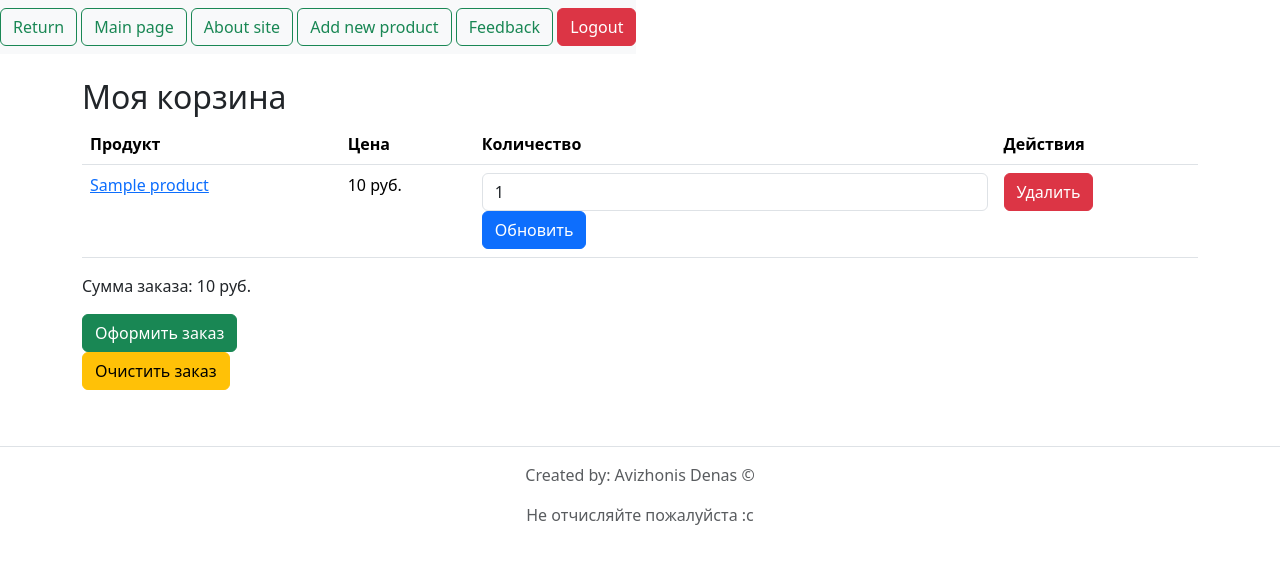
After one commit to denasko/tms-django, a Django app: page /shop/my_cart/ in a window 1280 px wide. The commit adds this page. Shown: the top 564 px of the page. Run offline with Django 5.2, Linux system fonts and the light colour scheme; a user stored in the database is signed in; tables that the repository leaves empty hold one stand-in row (values such as "Sample post").

Commit message:
create homework 27.

```diff
--- /dev/null
+++ b/mysite/context_processors.py
@@ -0,0 +1,16 @@
+from django.shortcuts import HttpResponse
+
+
+def base_template_context_processor(request: HttpResponse):
+    if 'next' not in request.GET:
+        return {}
+    next = request.GET['next']
+    if next.startswith('/polls'):
+        base_template = 'polls/base.html'
+    elif next.startswith('/articles'):
+        base_template = 'articles/base.html'
+    elif next.startswith('/shop'):
+        base_template = 'shop/base.html'
+    else:
+        base_template = None
+    return {'base_template': base_template}
--- a/mysite/urls.py
+++ b/mysite/urls.py
@@ -15,6 +15,7 @@ Including another URLconf
     2. Add a URL to urlpatterns:  path('blog/', include('blog.urls'))
 """
 from django.contrib import admin
+from django.contrib.auth.views import LoginView, LogoutView
 from django.urls import path, include
 
 urlpatterns = [
@@ -22,4 +23,7 @@ urlpatterns = [
     path('admin/', admin.site.urls),
     path('articles/', include('articles.urls')),
     path('shop/', include('shop.urls')),
+    path('accounts/login/', LoginView.as_view(), name='login'),
+    path('accounts/logout/', LogoutView.as_view(), name='logout'),
+    path('api/', include('api.urls')),
 ]
--- /dev/null
+++ b/shop/static/shop/css/style.css
@@ -0,0 +1,16 @@
+.centered-text {
+    text-align: center;
+    margin: 0 auto;
+    width: 80%;
+}
+
+.header {
+  display: flex;
+  justify-content: space-between;
+  width: 100%;
+}
+
+button {
+  flex: 1;
+  margin: 0 5px;
+}
--- a/shop/templates/shop/base.html
+++ b/shop/templates/shop/base.html
@@ -1,26 +1,45 @@
+{% load static %}
+
 <!DOCTYPE html>
 <html lang="en">
 <head>
     <meta charset="UTF-8">
-    {% if article.title %}
-    <title>{{article.title}}</title>
-    {% else %}
-        <title>{{title}}</title>
-    {% endif %}
+    <title>{% block title%} Main page {% endblock %}</title>
+    <link type="text/css" href="{% static 'shop/css/style.css' %}" rel="stylesheet"/>
+
 
 </head>
+<link href="https://cdn.jsdelivr.net/npm/bootstrap@5.3.2/dist/css/bootstrap.min.css" rel="stylesheet" integrity="sha384-T3c6CoIi6uLrA9TneNEoa7RxnatzjcDSCmG1MXxSR1GAsXEV/Dwwykc2MPK8M2HN" crossorigin="anonymous">
 <body>
-<ul>
+<div class="header">
+<nav class="navbar navbar-light bg-light">
+  <form class="form-inline">
+      <button onclick="javascript:history.back()" class="btn btn-outline-success" data-toggle="tooltip" data-placement="top" title="Click to return on last page">Return</button>
+      <button class="btn btn-outline-success" type="submit" formaction="{% url 'shop:index' %}" data-toggle="tooltip" data-placement="top" title="Click to return on main page">Main page</button>
+      <button class="btn btn-outline-success" type="submit" formaction="{% url 'shop:about' %}" data-toggle="tooltip" data-placement="top" title="Click to visit page about site">About site</button>
+      <button class="btn btn-outline-success" type="submit" formaction="{% url 'shop:add_product' %}" data-toggle="tooltip" data-placement="top" title="Click to add new product">Add new product</button>
+      <button class="btn btn-outline-success" type="submit" formaction="{% url 'shop:feedback' %}" data-toggle="tooltip" data-placement="top" title="Click to add your feedback">Feedback</button>
+      {% if user.is_authenticated %}
+        {% csrf_token %}
+        <input type="submit" value="Logout" class="btn btn-danger" formaction="{% url 'logout' %}?next={{ request.path }}" formmethod="post" data-toggle="tooltip" data-placement="top" title="Click to logout"/>
+    </form>
+      {% else %}
+    {% csrf_token %}
+    <input type="submit" value="Login" class="btn btn-info" formaction="{% url 'login' %}?next={{ request.path }}" formmethod="post" data-toggle="tooltip" data-placement="top" title="Click to login"/>
+{% endif %}
+  </form>
+</nav>
+    </div>
 
-    <li><a href="{% url 'shop:index' %}">Main page</a></li>
-    <li><a href="{% url 'shop:about' %}">About site</a></li>
-    <li><a href="{% url 'shop:add_product' %}">Add new product</a></li>
-    <li><a href="{% url 'shop:feedback' %}">Feedback</a></li>
-    <li><a href="{% url 'shop:login' %}">Login</a></li>
-
-</ul>
 
 {% block content%} {% endblock %}
 
-</body>
+<footer class="py-3 my-4">
+    <ul class="nav justify-content-center border-bottom pb-3 mb-3">
+    </ul>
+    <p class="text-center text-body-secondary">Created by: Avizhonis Denas ©</p>
+        <p class="text-center text-body-secondary">Не отчисляйте пожалуйста :c</p>
+
+</footer>
+
 </html>
--- a/shop/templates/shop/category.html
+++ b/shop/templates/shop/category.html
@@ -1,10 +1,13 @@
 {% extends 'shop/base.html' %}
+{% block title %} {{category}} {% endblock %}
 {% block content%}
+
+<h2>All products in category: <a href="{% url 'shop:category' category %}">{{ category|title }}</a></h2>
 
 <ul>
     <li>
         {% for product in products %}
-            <h3><a href="{% url 'shop:product' product.id %}"> {{ product.product_name }} </a></h3>
+            <h3><a href="{% url 'shop:product' product.id %}"> {{ product.product_name|title }} </a></h3>
             <p>{{ product.description|truncatewords:20 }}</p>
     </li>
 
--- /dev/null
+++ b/shop/templates/shop/my_cart.html
@@ -0,0 +1,54 @@
+{% extends 'shop/base.html' %}
+{% block title %}Корзина{% endblock %}
+{% block content %}
+    <div class="container mt-4">
+        <h2>Моя корзина</h2>
+
+        <table class="table">
+            <thead>
+            <tr>
+                <th scope="col">Продукт</th>
+                <th scope="col">Цена</th>
+                <th scope="col">Количество</th>
+                <th scope="col">Действия</th>
+            </tr>
+            </thead>
+            <tbody>
+            {% for entry in entries %}
+                <tr>
+                    <td>
+                        <a href="{% url 'shop:product' entry.product.id %}">{{ entry.product.product_name }}</a>
+                    </td>
+                    <td>{{ entry.product.price }} руб.</td>
+                    <td>
+                        <form class="form-inline" action="{% url 'shop:update_quantity' %}" method="post">
+                            {% csrf_token %}
+                            <input type="hidden" name="entry_id" value="{{ entry.id }}">
+                            <input type="number" name="quantity" value="{{ entry.count }}" min="0" class="form-control">
+                            <button type="submit" class="btn btn-primary ml-2">Обновить</button>
+                        </form>
+                    </td>
+                    <td>
+                        <form class="form-inline" action="{% url 'shop:remove_entry' %}" method="post">
+                            {% csrf_token %}
+                            <input type="hidden" name="entry_id" value="{{ entry.id }}">
+                            <button type="submit" class="btn btn-danger">Удалить</button>
+                        </form>
+                    </td>
+                </tr>
+            {% endfor %}
+            </tbody>
+        </table>
+
+        <p class="total">Сумма заказа: <span id="totalAmount" class="font-weight-bold">{{ total_amount }} руб.</span>
+        </p>
+        <form class="form-inline" action="{% url 'shop:process_order' %}" method="post">
+            {% csrf_token %}
+            <button type="submit" class="btn btn-success">Оформить заказ</button>
+        </form>
+        <form class="form-inline" action="{% url 'shop:clear_cart' %}" method="post">
+            {% csrf_token %}
+            <button type="submit" class="btn btn-warning">Очистить заказ</button>
+        </form>
+    </div>
+{% endblock %}
--- a/shop/urls.py
+++ b/shop/urls.py
@@ -9,7 +9,11 @@ urlpatterns = [
     path('add_product', views.add_product, name='add_product'),
     path('feedback', views.feedback, name='feedback'),
     path('login', views.login, name='login'),
-    path('<int:product_id>/', views.show_product, name='product'),
-    path('<str:category_name>/', views.show_category, name='category'),
+    path('<int:product_id>', views.show_product, name='product'),
+    path('<str:category_name>', views.show_category, name='category'),
+    path('add_to_cart/<int:product_id>', views.add_to_cart, name='add_to_cart'),
+    path('my_cart/', views.my_cart, name='my_cart'),
+    path('process_order/', views.index, name='process_order'),
+    path('clear_cart/', views.index, name='clear_cart'),
 
 ]
--- a/shop/views.py
+++ b/shop/views.py
@@ -1,10 +1,13 @@
+from django.contrib.auth.decorators import login_required
 from django.http import HttpResponse
-from django.shortcuts import render, get_object_or_404
+from django.shortcuts import render, get_object_or_404, redirect
+from django.views.decorators.cache import cache_page
 
-from shop.models import Product, Category
+from shop.models import Product, Category, Order, OrderEntry, Profile
 
 
-def index(request):
+@cache_page(3)
+def index(request: HttpResponse):
     products = Product.objects.all().order_by('category')
     category = Category.objects.all()
     data = {'title': 'main page',
@@ -16,30 +19,57 @@ def index(request):
 
 def show_product(request: HttpResponse, product_id: int) -> str:
     product = get_object_or_404(Product, pk=product_id)
-    sale = 0
+    new_price = 0
     if product.sale != 0:
-        sale = product.price/100*(100-product.sale)
+        new_price: float = product.price / 100 * (100 - product.sale)
     data = {'product': product,
-            'sale': sale}
+            'new_price': round(new_price, 2),
+            'sale': product.sale}
     return render(request, 'shop/product.html', context=data)
 
 
 def show_category(request: HttpResponse, category_name: str) -> str:
-    category = get_object_or_404(Category,category_name=category_name)
-    print(category)
+    category = get_object_or_404(Category, category_name=category_name)
     products = Product.objects.filter(category_id=category.pk)
-    data = {'products': products}
+    data = {'products': products,
+            'category': category}
     return render(request, 'shop/category.html', context=data)
 
 
-def about(request):
-    products = Product.objects.all().order_by('category')
-    category = Category.objects.all()
-    data = {'title': 'main page',
-            'products': products,
-            'category': category
-            }
-    return render(request, 'shop/index.html', context=data)
+@login_required
+def add_to_cart(request: HttpResponse, product_id):
+    product = get_object_or_404(Product, id=product_id)
+    profile = Profile.objects.get(user=request.user)
+    if not profile.shopping_cart:
+        order = Order.objects.create(profile=profile)
+        profile.shopping_cart = order
+        profile.save()
+    else:
+        order = profile.shopping_cart
+    order_entry, created = OrderEntry.objects.get_or_create(order=order, product=product)
+    if not created:
+        order_entry.count += 1
+        order_entry.save()
+
+    return redirect('shop:product', product_id=product_id)
+
+
+@login_required
+def my_cart(request: HttpResponse):
+    categories = Category.objects.all()
+    profile = Profile.objects.get(user=request.user)
+    order = Order.objects.filter(profile=profile, status=Order.Status.INITIAL).first()
+    if not order:
+        order = Order.objects.create(profile=profile, status=Order.Status.INITIAL)
+    entries = order.order_entries.all().order_by('product_id')
+    total_amount = sum(entry.count * entry.product.price for entry in order.order_entries.all())
+    print(entries)
+    return render(request, 'shop/my_cart.html',
+                  {'order': order, 'total_amount': total_amount, 'categories': categories, 'entries': entries})
+
+
+def about(request: HttpResponse):
+    return render(request, 'shop/about.html')
 
 
 def add_product(request):
```
Also changed, not shown: articles/templates/articles/about.html (added, +11 -0 lines), mysite/settings.py (+20 -2 lines), polls/templates/polls/base.html (+9 -0 lines), shop/admin.py (+54 -3 lines), shop/models.py (+38 -0 lines), shop/signals.py (added, +19 -0 lines), shop/templates/shop/about.html (added, +11 -0 lines), shop/templates/shop/index.html (+4 -3 lines), shop/templates/shop/product.html (+26 -6 lines), templates/registration/login.html (added, +10 -0 lines).
